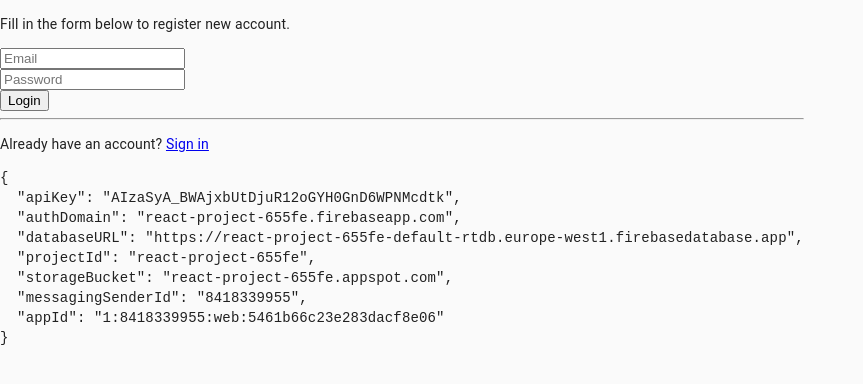
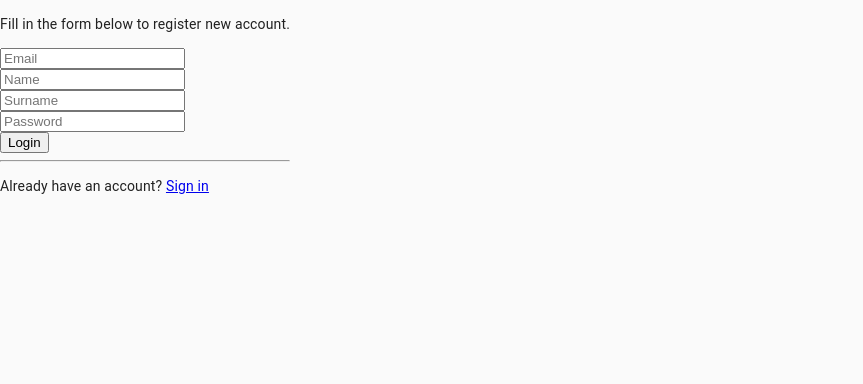
Before and after one commit to JenyaPogorelov/react-lessons, a React (Create React App) app: page /signup in a window 1280 px wide. Shown: the top 384 px of the page, without its empty margins (0-863 px from the left). Built offline with nearby package versions, Linux system fonts and the light colour scheme; no server answers.

Commit message:
Сделал регистрацию с именеи и фамилией, чтобы когда авториовался она не пропадала после обновления страницы

```diff
--- a/package.json
+++ b/package.json
@@ -15,6 +15,7 @@
     "node-sass": "^6.0.1",
     "react": "^17.0.2",
     "react-dom": "^17.0.2",
+    "react-firebase-hooks": "^3.0.4",
     "react-redux": "^7.2.4",
     "react-router-dom": "^5.2.0",
     "react-scripts": "4.0.3",
--- a/src/App.js
+++ b/src/App.js
@@ -10,6 +10,7 @@
 import Cats from "./Cats";
 import Got from "./GameOfThrones";
 import firebase from "firebase/compat";
+import {useAuthState} from 'react-firebase-hooks/auth';
 
 const useStyles = makeStyles((theme) => ({
     mainWrapper: {
@@ -20,7 +21,7 @@
 }));
 
 
- const firebaseConfig = {
+const firebaseConfig = {
     apiKey: "AIzaSyA_BWAjxbUtDjuR12oGYH0GnD6WPNMcdtk",
     authDomain: "react-project-655fe.firebaseapp.com",
     databaseURL: "https://react-project-655fe-default-rtdb.europe-west1.firebasedatabase.app",
@@ -34,6 +35,14 @@
 
 const App = () => {
     const classes = useStyles();
+
+    const [user, loading] = useAuthState(firebase.auth());
+
+    if (loading) {
+        return <div>Loading</div>
+    }
+
+    console.log(user, 'user');
 
     return <Router>
         <div className={classes.mainWrapper}>
--- a/src/Auth/Login.js
+++ b/src/Auth/Login.js
@@ -1,9 +1,9 @@
 import {Link, useHistory} from "react-router-dom";
 import firebase from "firebase/compat";
+import {getAuth} from "firebase/auth";
 import {useState} from "react";
 import {changeIsAuth} from "../Chat/chatSlice";
 import {useDispatch} from "react-redux";
-
 
 export const Login = () => {
     const [email, setEmail] = useState("");
@@ -11,6 +11,8 @@
     const [error, setError] = useState("");
     const history = useHistory();
     const dispatch = useDispatch();
+
+    console.log(getAuth().currentUser, 'LOGIN');
 
     const handlePassChange = (e) => {
         setPassword(e.target.value);
@@ -59,7 +61,7 @@
                     {error && <p>{error}</p>}
                     <button type="submit">Login</button>
                 </div>
-                <hr />
+                <hr/>
                 <p>
                     Don't have an account? <Link to="/signup">Sign up</Link>
                 </p>
--- a/src/Auth/Signup.js
+++ b/src/Auth/Signup.js
@@ -2,17 +2,24 @@
 import {useDispatch} from "react-redux";
 import {changeIsAuth} from "../Chat/chatSlice";
 import {Link, useHistory} from "react-router-dom";
+import {getAuth, createUserWithEmailAndPassword} from "firebase/auth";
+import firebase from "firebase/compat";
+import {db} from "../App";
+import {useAuthState} from 'react-firebase-hooks/auth';
+
 // import { getAuth, signInWithEmailAndPassword } from "firebase/auth"
 // import {authFirebase} from "../Firebase";
-import {getAuth, createUserWithEmailAndPassword} from "firebase/auth";
-import firebase from "firebase/compat";
 
 export const Signup = () => {
     const [email, setEmail] = useState("");
     const [password, setPassword] = useState("");
+    const [name, setName] = useState("");
+    const [surName, setSurname] = useState("");
     const [error, setError] = useState("");
     const history = useHistory();
     const dispatch = useDispatch();
+
+    const [user, loading] = useAuthState(firebase.auth());
 
     const firebaseApp = firebase.apps[0];
 
@@ -24,12 +31,26 @@
         setEmail(e.target.value);
     };
 
+    const handleNameChange = (e) => {
+        setName(e.target.value);
+    };
+
+    const handleSurNameChange = (e) => {
+        setSurname(e.target.value);
+    };
+
     const handleSubmit = async (e) => {
         e.preventDefault();
         setError("");
 
         try {
-            await firebase.auth().createUserWithEmailAndPassword(email, password);
+            const {user} = await firebase
+                .auth()
+                .createUserWithEmailAndPassword(email, password);
+            await db.ref("profiles").child(user.uid).set({
+                name,
+                surName,
+            });
             dispatch(changeIsAuth(true))
             history.push('/playground')
         } catch (error) {
@@ -52,6 +73,24 @@
                 </div>
                 <div>
                     <input
+                        placeholder="Name"
+                        name="name"
+                        type="name"
+                        onChange={handleNameChange}
+                        value={name}
+                    />
+                </div>
+                <div>
+                    <input
+                        placeholder="Surname"
+                        name="surname"
+                        type="surname"
+                        onChange={handleSurNameChange}
+                        value={surName}
+                    />
+                </div>
+                <div>
+                    <input
                         placeholder="Password"
                         name="password"
                         onChange={handlePassChange}
@@ -68,10 +107,9 @@
                     Already have an account? <Link to="/login">Sign in</Link>
                 </p>
             </form>
-
-            <code>
-                <pre>{JSON.stringify(firebaseApp.options, null, 2)}</pre>
-            </code>
+            {/*<code>*/}
+            {/*    <pre>{JSON.stringify(firebaseApp.options, null, 2)}</pre>*/}
+            {/*</code>*/}
         </div>
     );
 };
--- a/src/Chat/actions.js
+++ b/src/Chat/actions.js
@@ -10,7 +10,7 @@
         messages.push(mes.val());
     });
 
-    return { chatId: snapshot.key, messages }
+    return {chatId: snapshot.key, messages}
 }
 
 export const sendMessageWithThunk = (message) => (dispatch, getState) => {
@@ -28,7 +28,6 @@
 };
 
 export const addMessageWithFirebase = (chatId, message) => async () => {
-    // console.log(message);
     db.ref("messages").child(chatId).child(message.id).set(message);
 };
 
--- a/src/Chat/chatSlice.js
+++ b/src/Chat/chatSlice.js
@@ -5,6 +5,7 @@
     name: 'chat',
     initialState: {
         messagesArray: [],
+        myUid: '',
         myId: 1,
         isAuthenticated: false,
         chats: [
@@ -134,10 +135,14 @@
         changeIsAuth: (state, action) => {
             state.isAuthenticated = action.payload;
         },
+
+        setMyUid: (state, action) => {
+            state.myUid = action.payload;
+        },
     },
 })
 
 // Action creators are generated for each case reducer function
-export const {addMessage, setMessages, changeIsAuth} = chatSlice.actions
+export const {addMessage, setMessages, changeIsAuth, setMyUid} = chatSlice.actions
 
 export default chatSlice.reducer
--- a/src/util/CustomRoute.js
+++ b/src/util/CustomRoute.js
@@ -3,15 +3,34 @@
 import AppBar from "../AppBar";
 import {useEffect} from "react";
 import {initMessageTracking} from "../Chat/actions";
+import { useAuthState } from 'react-firebase-hooks/auth';
+import firebase from "firebase/compat";
+import {setMyUid, changeIsAuth} from "../Chat/chatSlice";
 
 const CustomRoute = ({secured, children, withAppBar = true, ...rest}) => {
-    const {isAuthenticated} = useSelector((state) => state.chat);
+    const {isAuthenticated, myUid} = useSelector((state) => state.chat);
+
+    const [user, loading, error] = useAuthState(firebase.auth());
+
     const dispatch = useDispatch();
+
+
     // console.log(isAuthenticated, "IS AUTH");
 
     useEffect(() => {
         dispatch(initMessageTracking());
     }, [dispatch]);
+
+    if (user && !myUid) {
+        dispatch(setMyUid(user.uid));
+        dispatch(changeIsAuth(true));
+
+        return (
+            <Route {...rest} >
+                {withAppBar && <AppBar/>}
+                {children}
+            </Route>);
+    }
 
     if ((secured && isAuthenticated) || !secured) {
         return (
```
Also changed, not shown: 1 other file (tests, documents, lock files or other folders).
